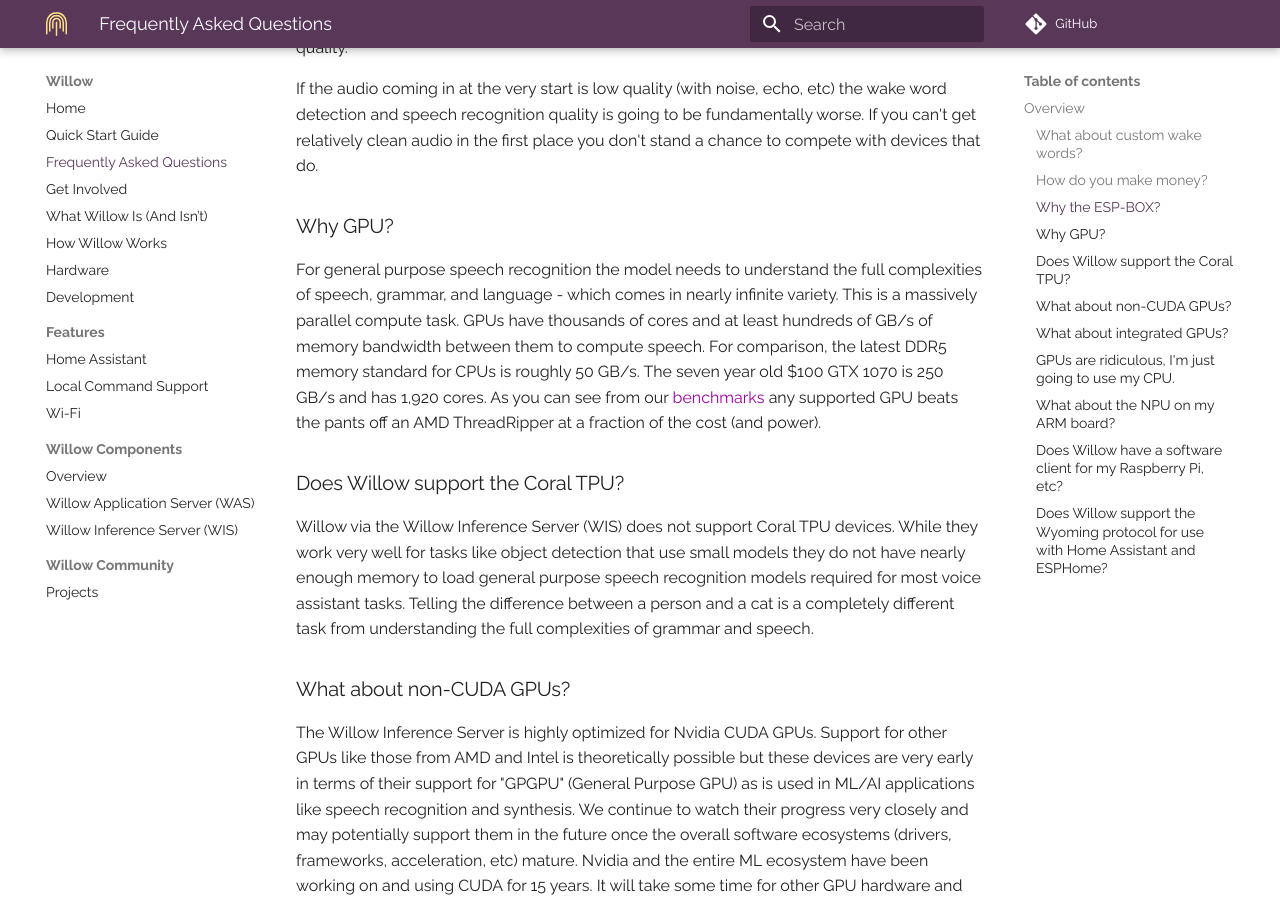
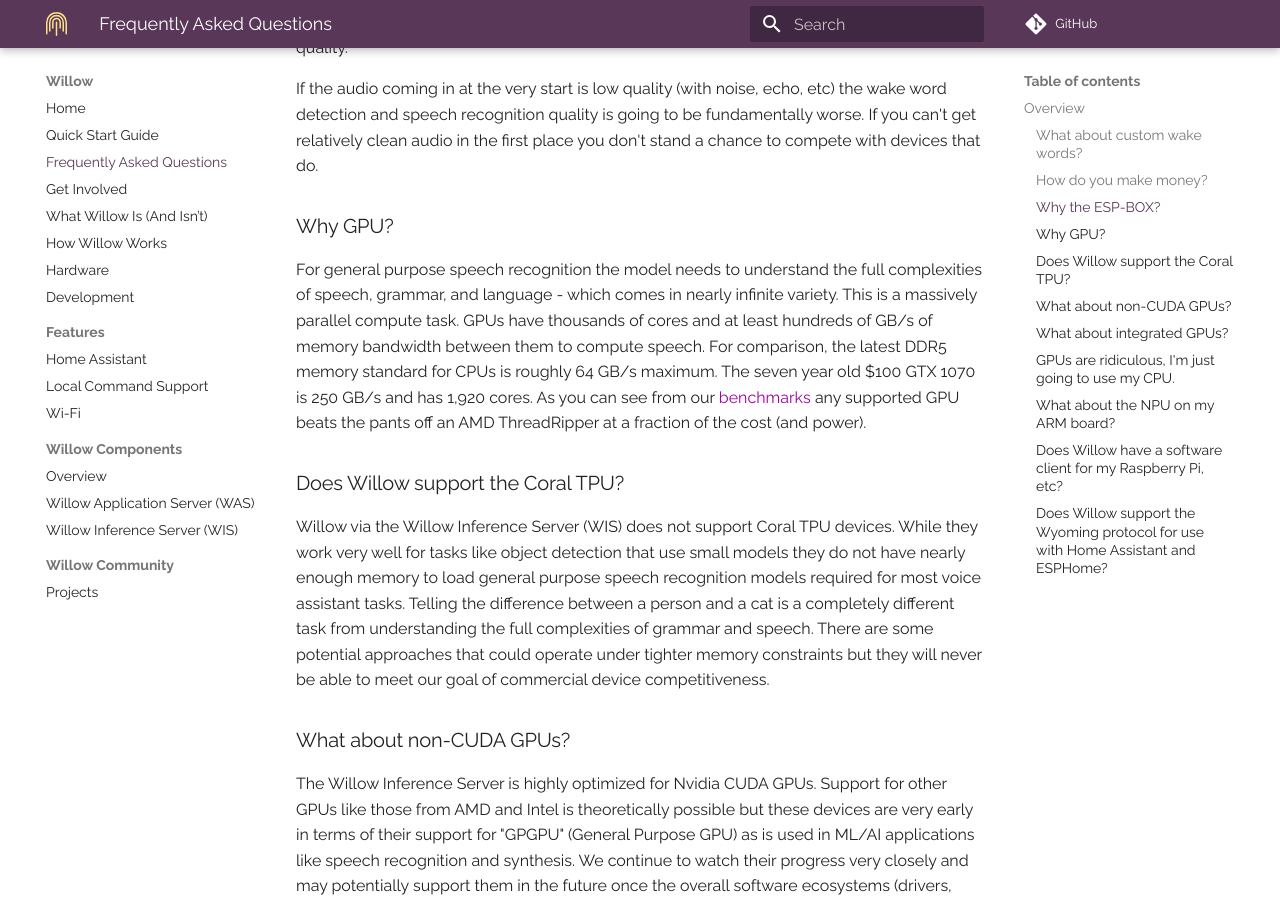
Before and after one commit to toverainc/willow-docs, an MkDocs documentation site: the page built from docs/faq.md, in a window 1280 px wide and 900 px high, scrolled down 1364 px. Built offline with MkDocs 1.6.1 and Material for MkDocs 9.7.7, drawn with Linux system fonts in a browser that asks for light colours; comment, search, counter and statistics services are not loaded.

Commit message:
FAQ tweaks

```diff
--- a/docs/faq.md
+++ b/docs/faq.md
@@ -33,11 +33,11 @@ If the audio coming in at the very start is low quality (with noise, echo, etc)
 
 ### Why GPU?
 
-For general purpose speech recognition the model needs to understand the full complexities of speech, grammar, and language - which comes in nearly infinite variety. This is a massively parallel compute task. GPUs have thousands of cores and at least hundreds of GB/s of memory bandwidth between them to compute speech. For comparison, the latest DDR5 memory standard for CPUs is roughly 50 GB/s. The seven year old $100 GTX 1070 is 250 GB/s and has 1,920 cores. As you can see from our [benchmarks](components/willow-inference-server.md#benchmarks) any supported GPU beats the pants off an AMD ThreadRipper at a fraction of the cost (and power).
+For general purpose speech recognition the model needs to understand the full complexities of speech, grammar, and language - which comes in nearly infinite variety. This is a massively parallel compute task. GPUs have thousands of cores and at least hundreds of GB/s of memory bandwidth between them to compute speech. For comparison, the latest DDR5 memory standard for CPUs is roughly 64 GB/s maximum. The seven year old $100 GTX 1070 is 250 GB/s and has 1,920 cores. As you can see from our [benchmarks](components/willow-inference-server.md#benchmarks) any supported GPU beats the pants off an AMD ThreadRipper at a fraction of the cost (and power).
 
 ### Does Willow support the Coral TPU?
 
-Willow via the Willow Inference Server (WIS) does not support Coral TPU devices. While they work very well for tasks like object detection that use small models they do not have nearly enough memory to load general purpose speech recognition models required for most voice assistant tasks. Telling the difference between a person and a cat is a completely different task from understanding the full complexities of grammar and speech.
+Willow via the Willow Inference Server (WIS) does not support Coral TPU devices. While they work very well for tasks like object detection that use small models they do not have nearly enough memory to load general purpose speech recognition models required for most voice assistant tasks. Telling the difference between a person and a cat is a completely different task from understanding the full complexities of grammar and speech. There are some potential approaches that could operate under tighter memory constraints but they will never be able to meet our goal of commercial device competitiveness.
 
 ### What about non-CUDA GPUs?
 
```
